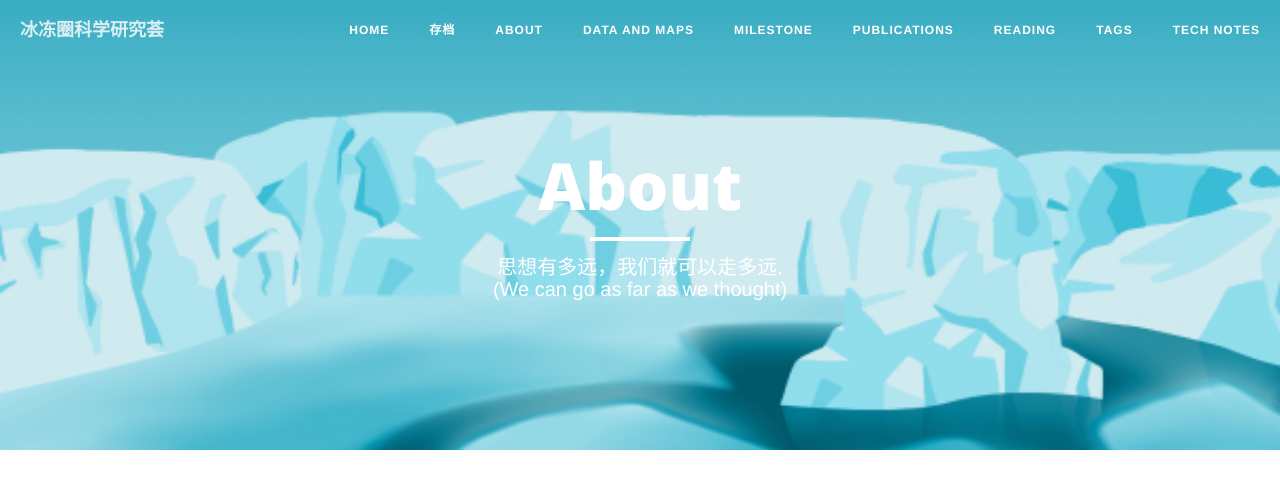
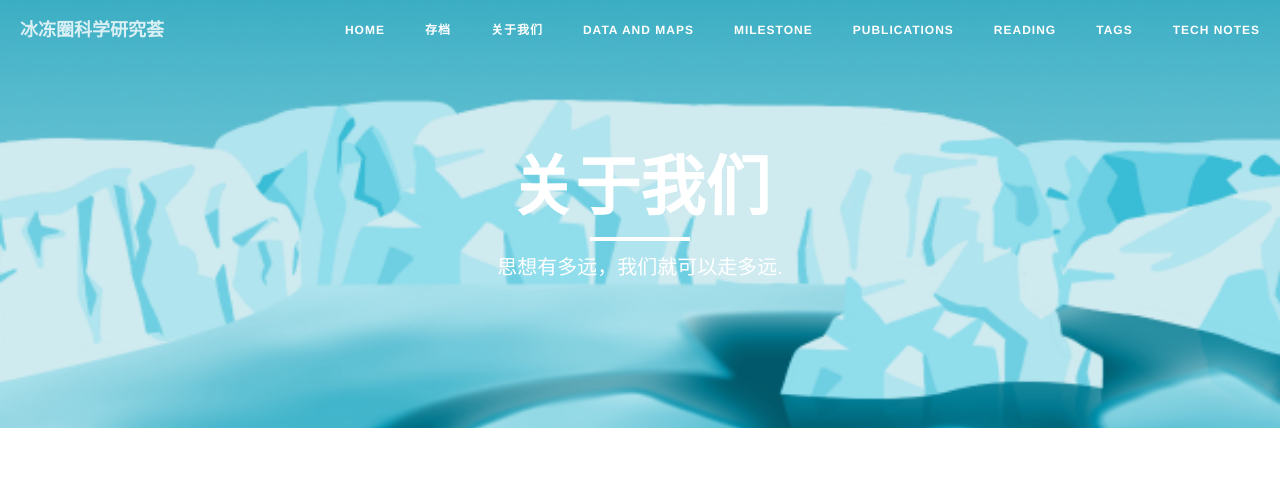
Before and after one commit to CryoECNU/cryoecnu.github.io, a Jekyll site: the page built from about.md, in a window 1280 px wide. Shown: the top 481 px of the page. Built offline with Jekyll 4.4.1, drawn with Linux system fonts in a browser that asks for light colours; nearby versions of some CDN libraries; some of the changed text lies outside the part shown.

Commit message:
Update about.md

```diff
--- a/about.md
+++ b/about.md
@@ -1,16 +1,13 @@
 ---
 layout: page
-title: "About"
-description: "思想有多远，我们就可以走多远. <br>(We can go as far as we thought)"
+title: "关于我们"
+description: "思想有多远，我们就可以走多远."
 header-img: "img/top.png"
 ---
 
-<center>
-    <p><img src="https://avatars0.githubusercontent.com/u/7428153?v=4&s=460" align="center"></p>
-</center>
 
-**Github**:
-[https://github.com/wk1984](https://github.com/wk1984)
+* 关注于冰冻圈科学研究
 
-**ResearchGate**:
-[https://www.researchgate.net/profile/Kang_Wang23](https://www.researchgate.net/profile/Kang_Wang23)
+* 关注于地球气候系统及其变化研究
+
+* 关注于与上述关联的研究
```
